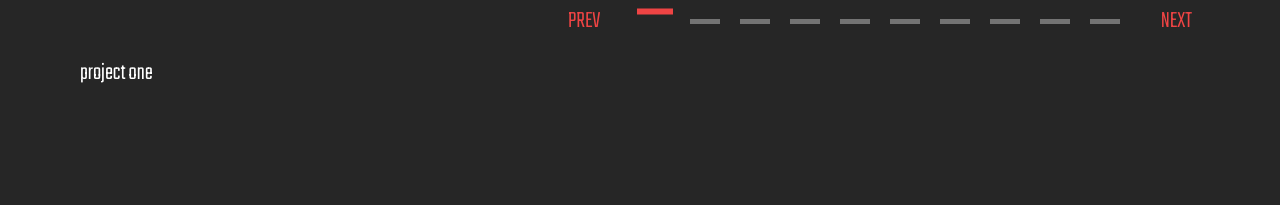
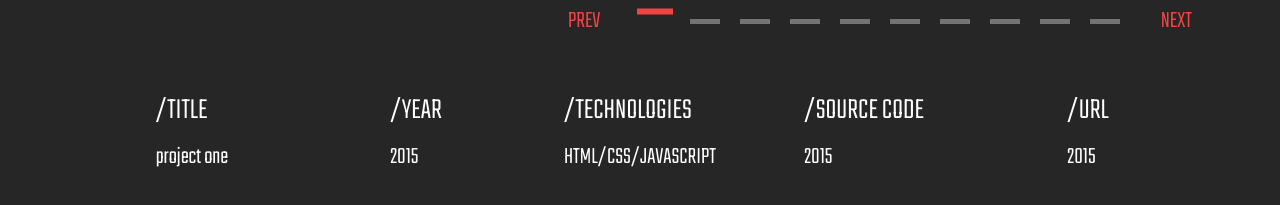
Before and after one commit to HrishikShaji/portfolio-three, a Next.js app: page / in a window 1280 px wide. Both pictures are taken after a click on the button "PROJECTS". Shown: the part 551-756 px from the top of the page. Built offline with nearby package versions, Linux system fonts and the light colour scheme.

Commit message:
added data

```diff
--- a/app/components/Projects.tsx
+++ b/app/components/Projects.tsx
@@ -1,15 +1,16 @@
 import { Dispatch, SetStateAction } from "react";
 import { data } from "../lib/data";
 import { Slider } from "./Slider";
+import { Project } from "../page";
 
 interface ProjectsProps {
-  setName: Dispatch<SetStateAction<string>>;
+	setProject: Dispatch<SetStateAction<Project>>;
 }
 
-export const Projects: React.FC<ProjectsProps> = ({ setName }) => {
-  return (
-    <div className="h-full w-full   flex flex-col p-2 ">
-      <Slider images={data.projects.data} setName={setName} />
-    </div>
-  );
+export const Projects: React.FC<ProjectsProps> = ({ setProject }) => {
+	return (
+		<div className="h-full w-full   flex flex-col p-2 ">
+			<Slider projects={data.projects.data} setProject={setProject} />
+		</div>
+	);
 };
--- a/app/components/ProjectsDecSection.tsx
+++ b/app/components/ProjectsDecSection.tsx
@@ -1,14 +1,35 @@
 import { Dispatch, SetStateAction } from "react";
+import { Project } from "../page";
 
 interface ProjectsDescSectionProps {
-	name: string
+	project: Project;
 }
 
-export const ProjectsDescSection: React.FC<ProjectsDescSectionProps> = ({ name }) => {
+export const ProjectsDescSection: React.FC<ProjectsDescSectionProps> = ({
+	project,
+}) => {
 	return (
-		<div className="w-full flex-grow">
-			<p className="text-2xl">
-				{name}</p>
+		<div className="w-full flex-grow place-items-center grid grid-cols-5">
+			<div className="flex flex-col gap-3">
+				<h1 className="text-3xl">/TITLE</h1>
+				<p className="text-2xl">{project.title}</p>
+			</div>
+			<div className="flex flex-col gap-3">
+				<h1 className="text-3xl">/YEAR</h1>
+				<p className="text-2xl">{project.year}</p>
+			</div>
+			<div className="flex flex-col gap-3">
+				<h1 className="text-3xl">/TECHNOLOGIES</h1>
+				<p className="text-2xl">{project.tools}</p>
+			</div>
+			<div className="flex flex-col gap-3">
+				<h1 className="text-3xl">/SOURCE CODE</h1>
+				<p className="text-2xl">{project.year}</p>
+			</div>
+			<div className="flex flex-col gap-3">
+				<h1 className="text-3xl">/URL</h1>
+				<p className="text-2xl">{project.year}</p>
+			</div>
 		</div>
 	);
 };
--- a/app/components/Slider.tsx
+++ b/app/components/Slider.tsx
@@ -1,12 +1,13 @@
 import { Dispatch, SetStateAction, useEffect, useState } from "react";
 import { motion, AnimatePresence } from "framer-motion";
+import { Project } from "../page";
 
 interface SliderProps {
-  images: any[];
-  setName: Dispatch<SetStateAction<string>>;
+	projects: Project[];
+	setProject: Dispatch<SetStateAction<Project>>;
 }
 
-export const Slider: React.FC<SliderProps> = ({ images, setName }) => {
+export const Slider: React.FC<SliderProps> = ({ projects, setProject }) => {
 	const [currentIndex, setCurrentIndex] = useState(0);
 	const [direction, setDirection] = useState<string | null>(null);
 
@@ -71,7 +72,7 @@ export const Slider: React.FC<SliderProps> = ({ images, setName }) => {
 	const handleNext = () => {
 		setDirection("right");
 		setCurrentIndex((prevIndex) =>
-      prevIndex + 1 === images.length ? 0 : prevIndex + 1,
+			prevIndex + 1 === projects.length ? 0 : prevIndex + 1,
 		);
 	};
 
@@ -79,7 +80,7 @@ export const Slider: React.FC<SliderProps> = ({ images, setName }) => {
 		setDirection("left");
 
 		setCurrentIndex((prevIndex) =>
-      prevIndex - 1 < 0 ? images.length - 1 : prevIndex - 1,
+			prevIndex - 1 < 0 ? projects.length - 1 : prevIndex - 1,
 		);
 	};
 
@@ -89,7 +90,7 @@ export const Slider: React.FC<SliderProps> = ({ images, setName }) => {
 	};
 
 	useEffect(() => {
-    setName(images[currentIndex].title);
+		setProject(projects[currentIndex]);
 	}, [handleNext, handlePrevious, currentIndex]);
 
 	return (
@@ -99,7 +100,7 @@ export const Slider: React.FC<SliderProps> = ({ images, setName }) => {
 					<motion.img
 						className="w-full h-full object-cover"
 						key={currentIndex}
-            src={images[currentIndex].img}
+						src={projects[currentIndex].img}
 						initial={direction === "right" ? "hiddenRight" : "hiddenLeft"}
 						animate={direction === "right" ? "visibleRight" : "visibleLeft"}
 						exit={direction === "right" ? "exitRight" : "exitLeft"}
@@ -110,11 +111,10 @@ export const Slider: React.FC<SliderProps> = ({ images, setName }) => {
 			<div className=" flex text-2xl justify-between items-center text-red-500 ">
 				<motion.button onClick={handlePrevious}>PREV</motion.button>
 				<div className="carousel-indicator  flex justify-center gap-[20px]">
-          {images.map((_, index) => (
+					{projects.map((_, index) => (
 						<motion.div
 							key={index}
-              className={` cursor-pointer w-[30px] h-[5px]  ${
-                currentIndex === index ? "bg-red-500" : "bg-neutral-500"
+							className={` cursor-pointer w-[30px] h-[5px]  ${currentIndex === index ? "bg-red-500" : "bg-neutral-500"
 								}`}
 							onClick={() => handleDotClick(index)}
 							initial="initial"
--- a/app/lib/data.ts
+++ b/app/lib/data.ts
@@ -84,51 +84,91 @@ export const data = {
 				id: 1,
 				title: "project one",
 				img: "https://images.pexels.com/photos/210158/pexels-photo-210158.jpeg?auto=compress&cs=tinysrgb&w=600",
+				tools: "HTML/CSS/JAVASCRIPT",
+				year: "2015",
+				code: "",
+				url: "",
 			},
 			{
 				id: 2,
 				title: "project two",
 				img: "https://images.pexels.com/photos/414860/pexels-photo-414860.jpeg?auto=compress&cs=tinysrgb&w=600",
+				tools: "HTML/CSS/JAVASCRIPT",
+				year: "2016",
+				code: "",
+				url: "",
 			},
 			{
 				id: 3,
 				title: "project three",
 				img: "https://images.pexels.com/photos/175771/pexels-photo-175771.jpeg?auto=compress&cs=tinysrgb&w=600",
+				tools: "HTML/CSS/JAVASCRIPT",
+				year: "2017",
+				code: "",
+				url: "",
 			},
 			{
 				id: 4,
 				title: "project four",
 				img: "https://images.pexels.com/photos/296324/pexels-photo-296324.jpeg?auto=compress&cs=tinysrgb&w=600",
+				tools: "HTML/CSS/JAVASCRIPT",
+				year: "2018",
+				code: "",
+				url: "",
 			},
 			{
 				id: 5,
 				title: "project five",
 				img: "https://images.pexels.com/photos/3862601/pexels-photo-3862601.jpeg?auto=compress&cs=tinysrgb&w=600",
+				tools: "HTML/CSS/JAVASCRIPT",
+				year: "2019",
+				code: "",
+				url: "",
 			},
 			{
 				id: 6,
 				title: "project six",
 				img: "https://images.pexels.com/photos/562211/pexels-photo-562211.jpeg?auto=compress&cs=tinysrgb&w=600",
+				tools: "HTML/CSS/JAVASCRIPT",
+				year: "2020",
+				code: "",
+				url: "",
 			},
 			{
 				id: 7,
 				title: "project seven",
 				img: "https://images.pexels.com/photos/247676/pexels-photo-247676.jpeg?auto=compress&cs=tinysrgb&w=600",
+				tools: "HTML/CSS/JAVASCRIPT",
+				year: "2021",
+				code: "",
+				url: "",
 			},
 			{
 				id: 8,
 				title: "project eight",
 				img: "https://images.pexels.com/photos/7709017/pexels-photo-7709017.jpeg?auto=compress&cs=tinysrgb&w=600",
+				tools: "HTML/CSS/JAVASCRIPT",
+				year: "2022",
+				code: "",
+				url: "",
 			},
 			{
 				id: 9,
 				title: "project nine",
 				img: "https://images.pexels.com/photos/8386367/pexels-photo-8386367.jpeg?auto=compress&cs=tinysrgb&w=600",
+				tools: "HTML/CSS/JAVASCRIPT",
+				year: "2023",
+				code: "",
+				url: "",
 			},
 			{
 				id: 10,
 				title: "project ten",
 				img: "https://images.pexels.com/photos/8386429/pexels-photo-8386429.jpeg?auto=compress&cs=tinysrgb&w=600",
+				tools: "HTML/CSS/JAVASCRIPT",
+				year: "2024",
+				code: "",
+				url: "",
 			},
 		],
 	},
--- a/app/page.tsx
+++ b/app/page.tsx
@@ -24,26 +24,33 @@ const buttons = [
 	{ name: "contact", desc: "GIVE ME A CALL." },
 ];
 
-type Project = {
-  name: string;
+export type Project = {
+	title: string;
 	img: string;
+	id: number;
+	code: string;
+	url: string;
+	year: string;
+	tools: string;
 };
+
+const initialProject = data.projects.data[0];
 
 export default function Home() {
 	const [section, setSection] = useState("about");
 	const [title, setTitle] = useState(buttons[0].desc);
-  const [name, setName] = useState(data.projects.data[0].title);
+	const [project, setProject] = useState(initialProject);
 
 	const lookup: Record<string, ReactNode> = {
 		about: <About />,
 		skills: <Skills />,
-    projects: <Projects setName={setName} />,
+		projects: <Projects setProject={setProject} />,
 		contact: <Contact />,
 	};
 	const descLookup: Record<string, ReactNode> = {
 		about: <AboutDescSection />,
 		skills: <SkillsDescSection />,
-    projects: <ProjectsDescSection name={name} />,
+		projects: <ProjectsDescSection project={project} />,
 	};
 	const { buttonMouseEnter, buttonMouseLeave } = useCursorHandlers();
 	return (
@@ -64,8 +71,7 @@ export default function Home() {
 									buttonMouseEnter({ id: `${item.name}-button` })
 								}
 								onMouseLeave={buttonMouseLeave}
-                className={`   p-2 focus:outline-none mix-blend-difference hover:bg-red-500 hover:text-black ${
-                  section === item.name ? "text-black bg-red-500" : ""
+								className={`   p-2 focus:outline-none mix-blend-difference hover:bg-red-500 hover:text-black ${section === item.name ? "text-black bg-red-500" : ""
 									}`}
 								onClick={() => {
 									setSection(item.name);
```
Lines whose indentation alone changed are shown as unchanged.
